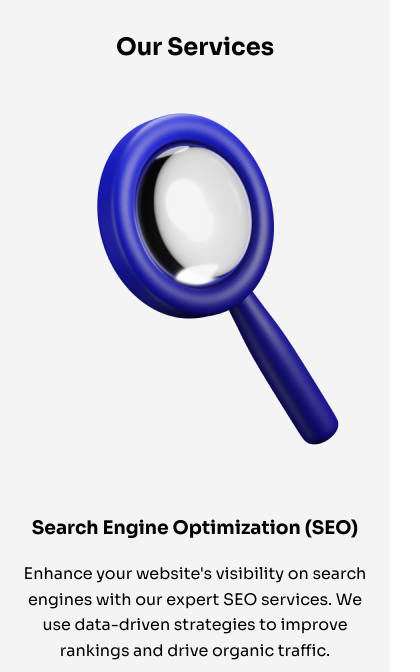
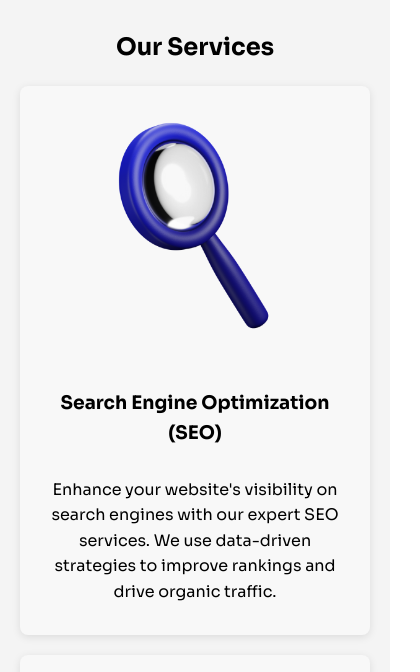
Before and after one commit to anasofiadm/responsive-business-landing-page, a plain HTML site: page index.html in a window 390 px wide. Shown: the part 394-1066 px from the top of the page, 420 px wide, since content can reach past the window. Drawn offline with Linux system fonts and the light colour scheme.

Commit message:
Update styles.css

```diff
--- a/styles.css
+++ b/styles.css
@@ -61,8 +61,55 @@ a {
 }
 
 .feature-item {
-    margin-bottom: 20px;
+    display: flex;
+    align-items: center; /* Center the image and text vertically */
+    background-color: #f8f8f8; /* Light background for the feature box */
+    border-radius: 8px; /* Rounded corners */
+    padding: 20px; /* Space inside the box */
+    margin-bottom: 20px; /* Space between feature boxes */
+    box-shadow: 0 2px 8px rgba(0, 0, 0, 0.1); /* Subtle shadow for depth */
 }
+
+.feature-item img {
+    width: 100px; /* Fixed width for the image */
+    height: auto; /* Maintain aspect ratio */
+    margin-right: 20px; /* Space between the image and the text */
+    border-radius: 8px; /* Rounded corners on the image */
+}
+
+.feature-text {
+    flex-grow: 1; /* Allow text to take up remaining space */
+}
+
+.feature-text h3 {
+    margin-top: 0; /* Remove margin from top */
+    margin-bottom: 10px; /* Space between heading and paragraph */
+    color: #333; /* Darker color for the heading */
+}
+
+.feature-text p {
+    margin: 0; /* Remove default margin */
+    color: #666; /* Slightly lighter color for the paragraph */
+}
+
+/* Responsive Design */
+@media (max-width: 768px) {
+    .feature-item {
+        flex-direction: column; /* Stack image on top of text */
+        text-align: center; /* Center the text */
+    }
+
+    .feature-item img {
+        margin-right: 0; /* Remove right margin when stacked */
+        margin-bottom: 15px; /* Add space below the image */
+        width: 80%; /* Make the image width more flexible */
+    }
+
+    .feature-text {
+        text-align: center; /* Center the text */
+    }
+}
+
 
 /* Contact Form Section */
 .contact {
```
